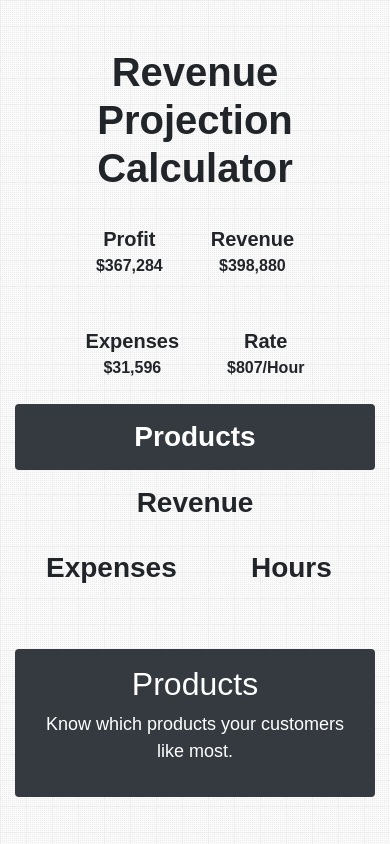
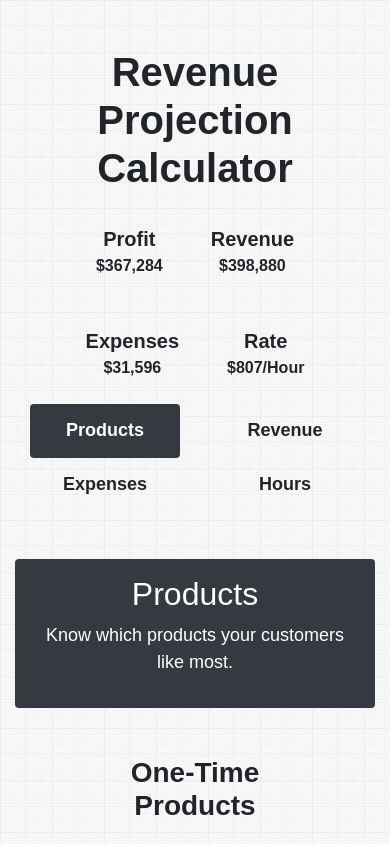
Before and after one commit to SSelke/revenue-calculator-redux, a React app: page / in a window 390 px wide. Shown: the top 844 px of the page. Built offline with nearby package versions, Linux system fonts and the light colour scheme.

Commit message:
Style updates

```diff
--- /dev/null
+++ b/src/containers/nav/nav_items/nav-items.css
@@ -0,0 +1,9 @@
+@media (max-width: 799px) {
+    .navs {
+    width: 150px;
+}
+
+.navs h2 {
+    font-size: 18px;
+}
+}
--- a/src/containers/nav/nav_items/nav_items.js
+++ b/src/containers/nav/nav_items/nav_items.js
@@ -2,6 +2,7 @@ import React, { Component } from 'react';
 import {connect} from 'react-redux';
 import { bindActionCreators } from 'redux';
 import { isVisible } from '../../../actions/index';
+import './nav-items.css';
 
 class navItems extends Component {
 
@@ -11,8 +12,8 @@ class navItems extends Component {
 
     render() {
         return (
-            <div className={ this.props.visible === this.props.name ? `bg-${this.props.color} rounded box-shadow text-white col` : "col"}>
-                <h2 className="m-3" onClick={this.handleClick} style={{ fontSize: '28px', cursor: 'pointer' }}><strong>{this.props.name}</strong></h2>
+            <div className={this.props.visible === this.props.name ? `bg-${this.props.color} rounded box-shadow text-white ml-auto mr-auto d-md-inline d-sm-block navs` : "navs ml-auto mr-auto d-md-inline d-sm-block"}>
+                <h2 className="m-3" onClick={this.handleClick}><strong>{this.props.name}</strong></h2>
             </div>
         );
     }
```
